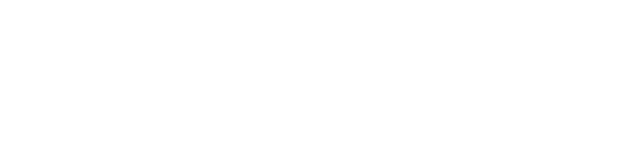
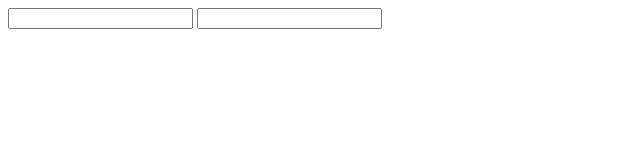
Before and after one commit to 17stiven/Repo_Laravel, a plain HTML site: page index.html in a window 1280 px wide. Shown: the whole page, without its empty margins (0-640 px from the left). Drawn offline with Linux system fonts and the light colour scheme.

Commit message:
added person.js

```diff
--- a/index.html
+++ b/index.html
@@ -7,6 +7,10 @@
     <title>Document</title>
 </head>
 <body>
-
+    <div class="container"></div>
+    <div class="row">
+        <col><input type="text" name="" id=""></col>
+        <col><input type="text" name="" id=""></col>
+    </div>
 </body>
 </html>
```
Also changed, not shown: src/person.js (added).
